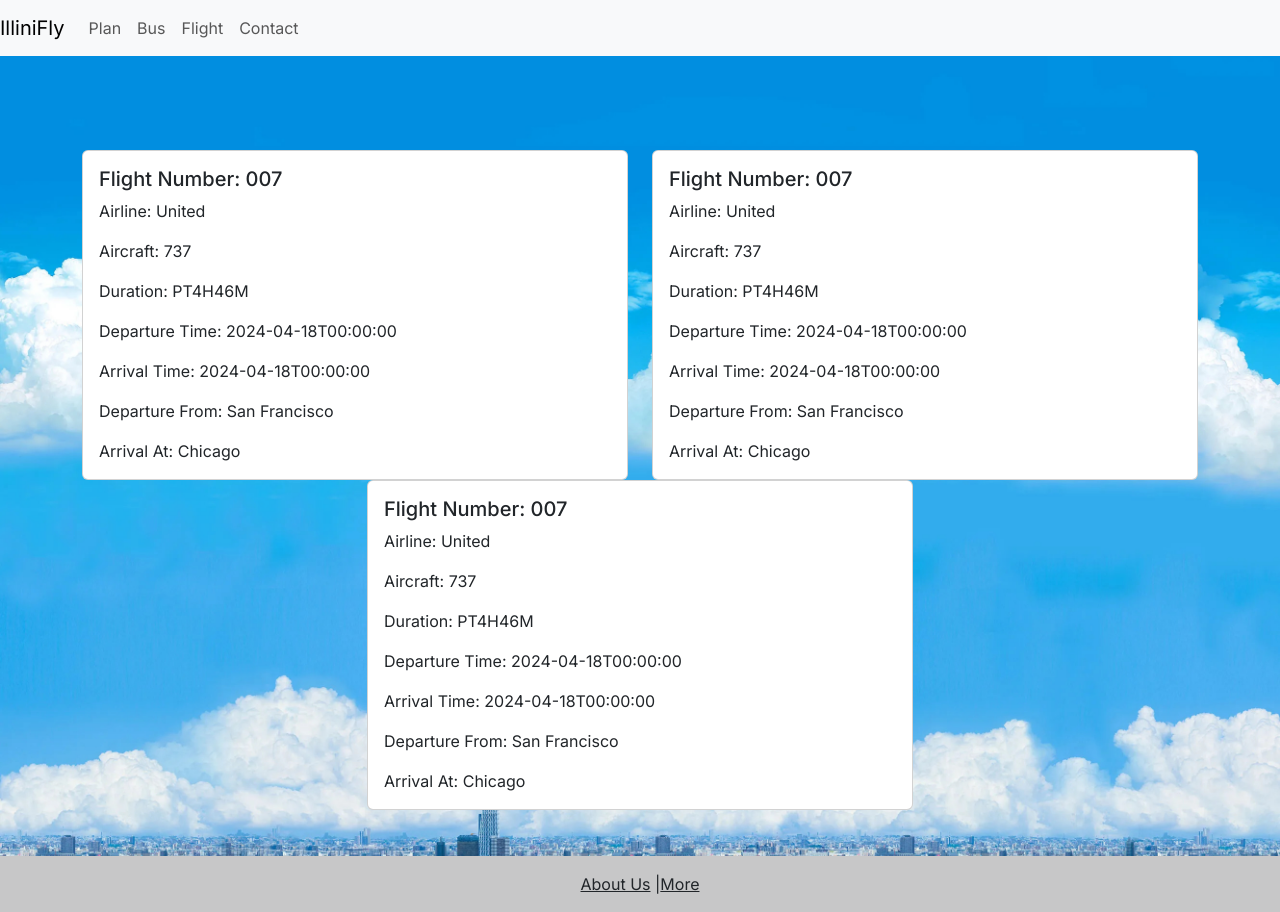
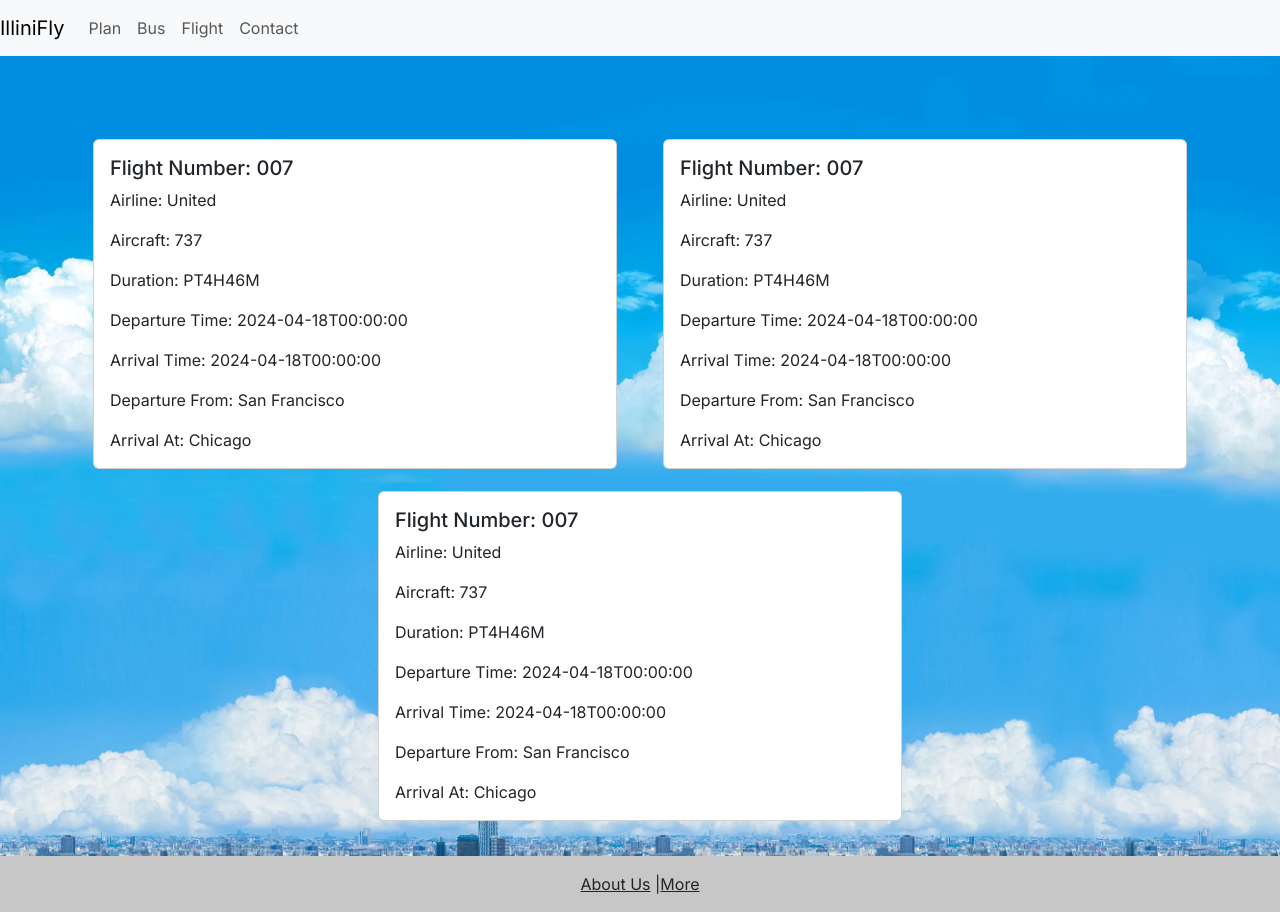
Before and after one commit to CS196Illinois/Group12-SP24, a Next.js app in the folder Project/my-app/: page /result in a window 1280 px wide. Built offline with nearby package versions, Linux system fonts and the light colour scheme; no server answers.

Commit message:
slight change

```diff
--- a/Project/my-app/app/result/page.js
+++ b/Project/my-app/app/result/page.js
@@ -28,7 +28,7 @@ class PlanObject {
 }
 const FlightCard = ({ flight }) => (
     <div className="col-md-6">
-        <div className="card">
+        <div className="card" style={{margin:"2%"}}>
             <div className="card-body">
                 <h5 className="card-title">Flight Number: {flight.flightNum}</h5>
                 <p className="card-text">Airline: {flight.airline}</p>
@@ -56,7 +56,7 @@ export default function Page() {
     const [flights, setFlights] = useState([]);
     const searchParams = useSearchParams();
 
-    //generatePlan()
+    generatePlan()
 
     /*
     useEffect(() => {
```
